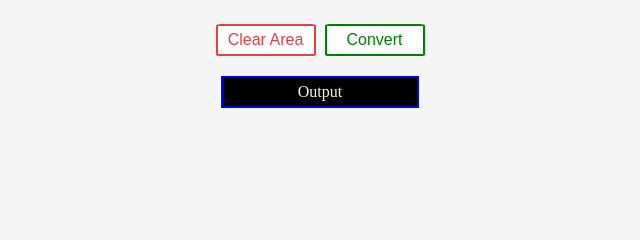
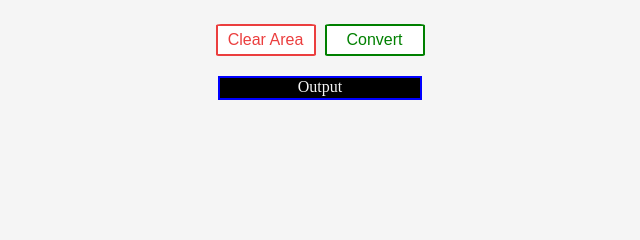
Before and after one commit to ayushjainrksh/digit-classifier, a Flask app: page / in a window 1280 px wide. Shown: the part 284-524 px from the top of the page, without its empty margins (320-960 px from the left). Run offline with Flask 2, Linux system fonts and the light colour scheme; some libraries are stand-ins or nearby versions.

Commit message:
Improved UI

```diff
--- a/static/css/main.css
+++ b/static/css/main.css
@@ -63,8 +63,11 @@ body {
 }
 
 #output {
-    display: inline-block;
-    padding: 5px 75px;
+    /* display: inline-block; */
+    /* padding: 5px 75px; */
+    width: 200px;
+    margin: 0 auto;
+    height: 20px;
     background: black;
     color: whitesmoke;
     border: 2px solid blue;
--- a/static/js/index.js
+++ b/static/js/index.js
@@ -42,6 +42,7 @@ function Draw(x, y, isDown) {
 function clearArea() {
     ctx.setTransform(1, 0, 0, 1, 0, 0);
     ctx.clearRect(0, 0, ctx.canvas.width, ctx.canvas.height);
+    $("#output").html("Output")
 }
 
 
```
